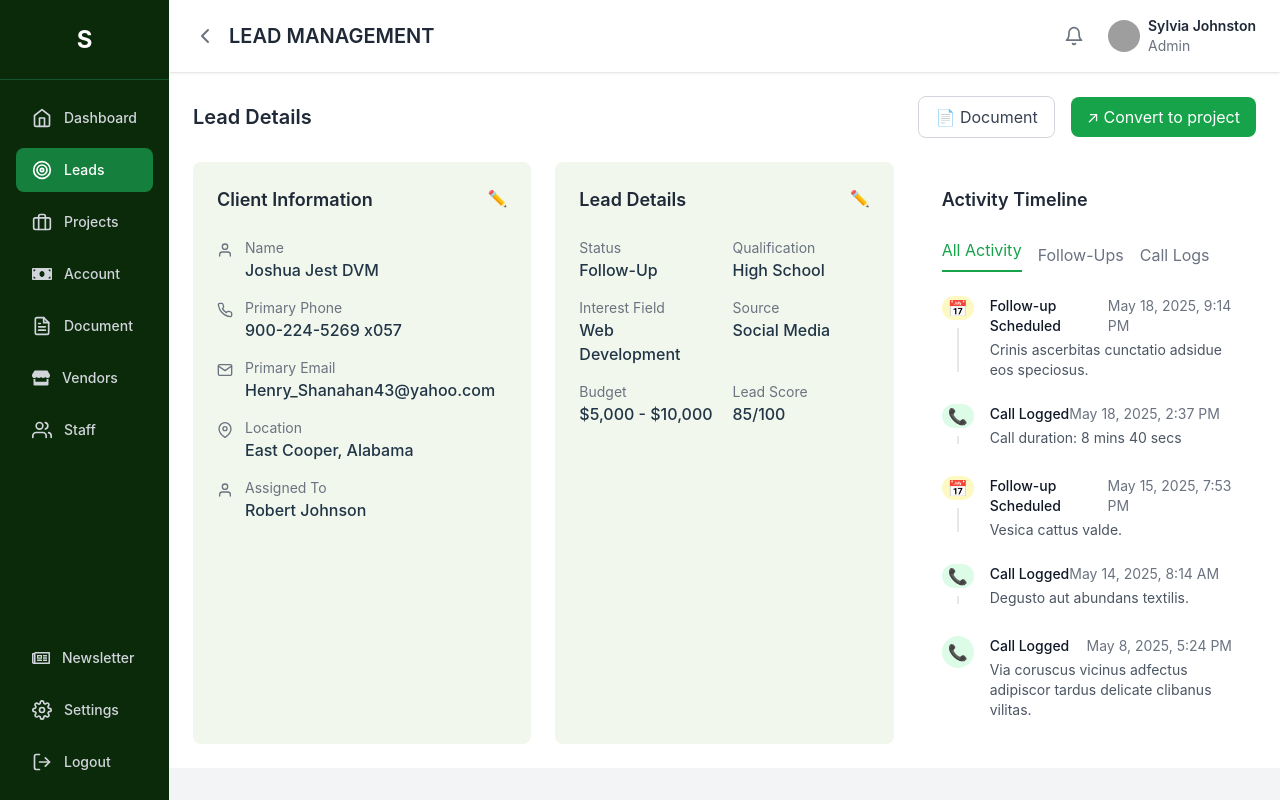
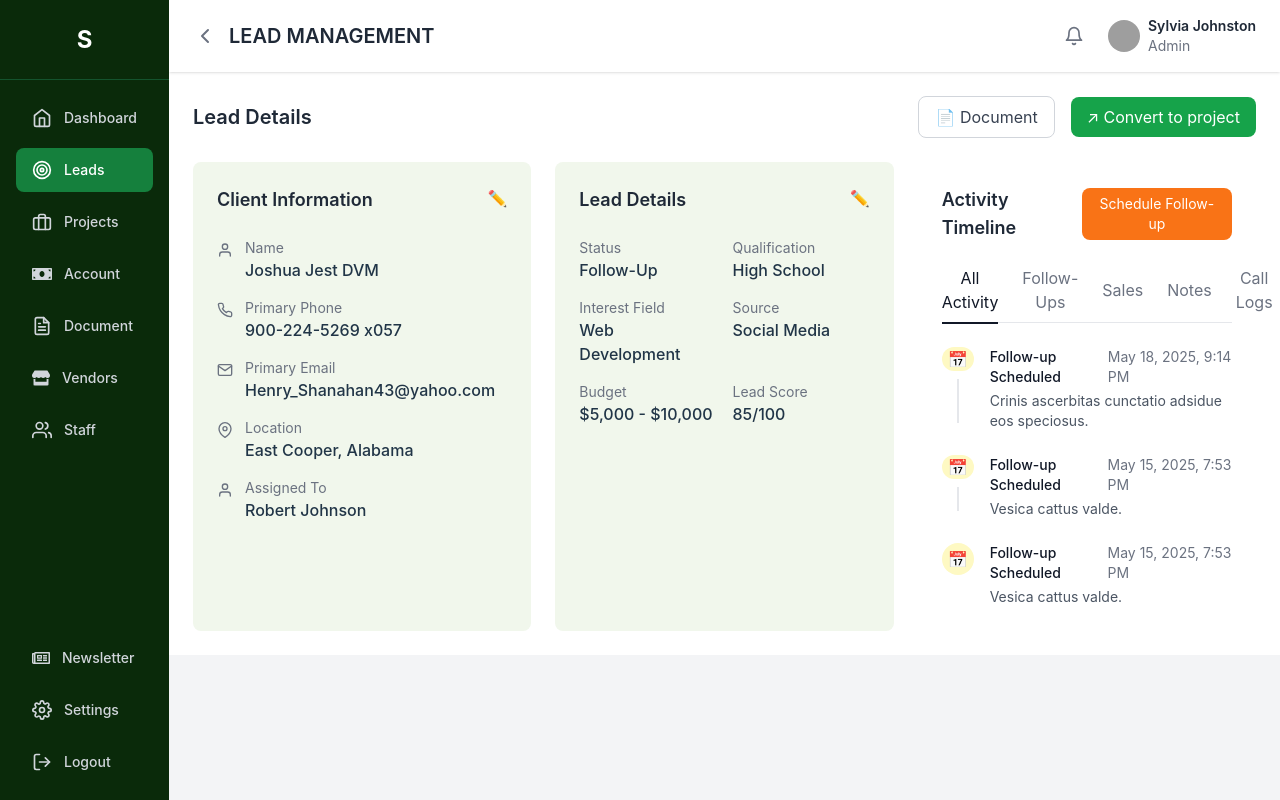
Before and after one commit to shriku2002/git, a React (Vite) app: page /leads/1 in a window 1280 px wide. Built offline with nearby package versions, Linux system fonts and the light colour scheme; grey boxes are pictures that could not be loaded.

Commit message:
Update Lead Details Page with Follow-Ups Tab

```diff
--- a/src/features/LeadsPage/LeadDetailsPage.jsx
+++ b/src/features/LeadsPage/LeadDetailsPage.jsx
@@ -1,9 +1,11 @@
+import { useState } from "react";
 import { useNavigate } from "react-router-dom";
 import { FiPhone, FiMail, FiMapPin, FiUser, FiCalendar } from "react-icons/fi";
 import DashboardLayout from "../../components/Layout/DashboardLayout";
 
 const LeadDetailsPage = () => {
   const navigate = useNavigate();
+  const [activeTab, setActiveTab] = useState("All Activity");
 
   const clientInfo = {
     name: "Joshua Jest DVM",
@@ -30,10 +32,10 @@ const LeadDetailsPage = () => {
       date: "May 18, 2025, 9:14 PM",
     },
     {
-      type: "call",
-      title: "Call Logged",
-      description: "Call duration: 8 mins 40 secs",
-      date: "May 18, 2025, 2:37 PM",
+      type: "follow-up",
+      title: "Follow-up Scheduled",
+      description: "Vesica cattus valde.",
+      date: "May 15, 2025, 7:53 PM",
     },
     {
       type: "follow-up",
@@ -41,19 +43,9 @@ const LeadDetailsPage = () => {
       description: "Vesica cattus valde.",
       date: "May 15, 2025, 7:53 PM",
     },
-    {
-      type: "call",
-      title: "Call Logged",
-      description: "Degusto aut abundans textilis.",
-      date: "May 14, 2025, 8:14 AM",
-    },
-    {
-      type: "call",
-      title: "Call Logged",
-      description: "Via coruscus vicinus adfectus adipiscor tardus delicate clibanus vilitas.",
-      date: "May 8, 2025, 5:24 PM",
-    },
   ];
+
+  const tabs = ["All Activity", "Follow-Ups", "Sales", "Notes", "Call Logs"];
 
   return (
     <DashboardLayout>
@@ -170,28 +162,35 @@ const LeadDetailsPage = () => {
 
         {/* Activity Timeline */}
         <div className="bg-white rounded-lg p-6">
-          <h3 className="text-lg font-semibold text-gray-800 mb-6">Activity Timeline</h3>
+          <div className="flex justify-between items-center mb-6">
+            <h3 className="text-lg font-semibold text-gray-800">Activity Timeline</h3>
+            <button className="px-3 py-1.5 bg-orange-500 text-white rounded-lg text-sm hover:bg-orange-600">
+              Schedule Follow-up
+            </button>
+          </div>
 
-          <div className="flex space-x-4 mb-6">
-            <button className="text-green-600 border-b-2 border-green-600 pb-2">
-              All Activity
-            </button>
-            <button className="text-gray-500 hover:text-gray-700">
-              Follow-Ups
-            </button>
-            <button className="text-gray-500 hover:text-gray-700">
-              Call Logs
-            </button>
+          <div className="flex space-x-6 mb-6 border-b">
+            {tabs.map((tab) => (
+              <button
+                key={tab}
+                onClick={() => setActiveTab(tab)}
+                className={`pb-2 ${
+                  activeTab === tab
+                    ? "text-gray-900 border-b-2 border-gray-900 -mb-[2px]"
+                    : "text-gray-500 hover:text-gray-700"
+                }`}
+              >
+                {tab}
+              </button>
+            ))}
           </div>
 
           <div className="space-y-6">
             {timeline.map((activity, index) => (
               <div key={index} className="flex">
                 <div className="flex flex-col items-center">
-                  <div className={`w-8 h-8 rounded-full flex items-center justify-center ${
-                    activity.type === 'follow-up' ? 'bg-yellow-100' : 'bg-green-100'
-                  }`}>
-                    {activity.type === 'follow-up' ? '📅' : '📞'}
+                  <div className="w-8 h-8 rounded-full bg-yellow-100 flex items-center justify-center">
+                    📅
                   </div>
                   {index < timeline.length - 1 && (
                     <div className="w-0.5 h-full bg-gray-200 my-2"></div>
```
